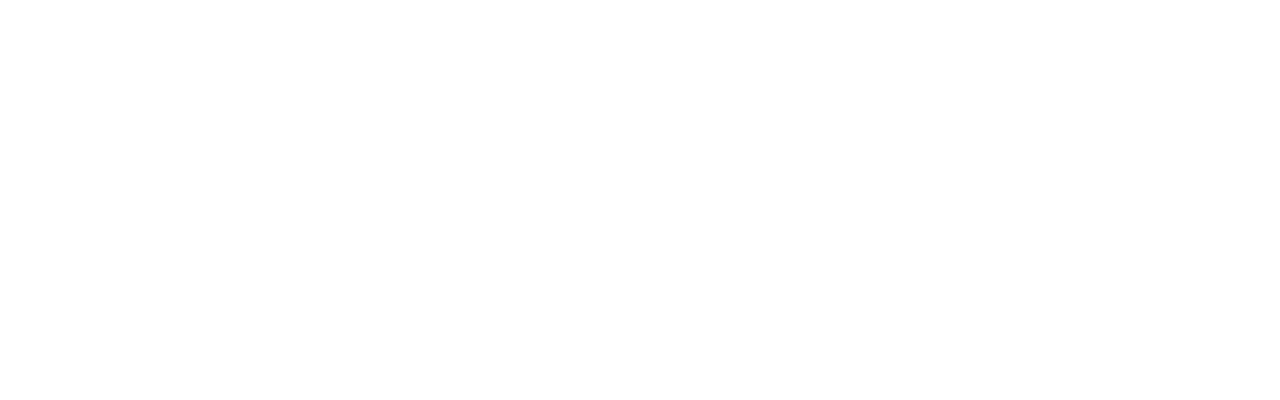
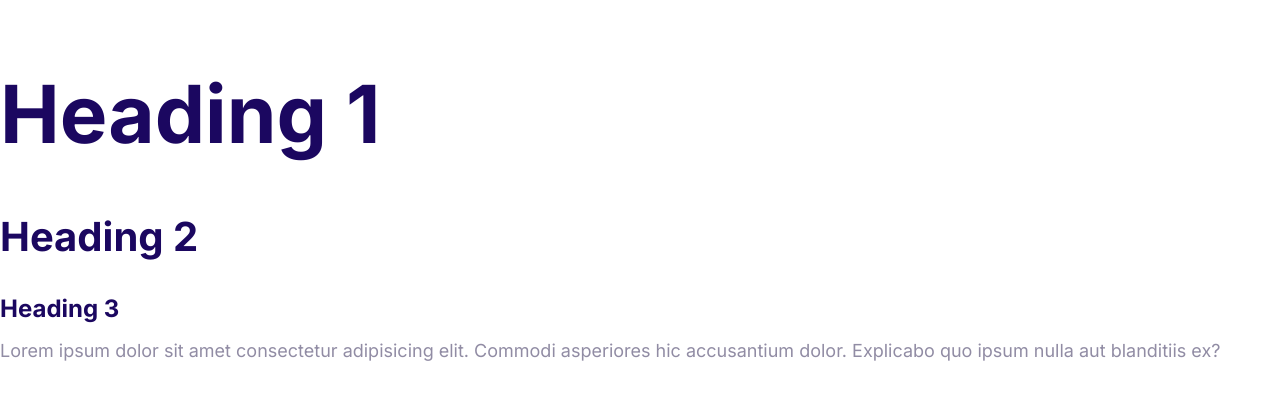
Before and after one commit to SasanTazayoni/Basic-webpage-using-html-css, a plain HTML site: page index.html in a window 1280 px wide. Drawn offline with Linux system fonts and the light colour scheme.

Commit message:
Define font styles.

```diff
--- a/CSS/styles.css
+++ b/CSS/styles.css
@@ -1,3 +1,7 @@
+html {
+  font-size: 62.5%;
+}
+
 :root {
   --color-primary: #2584ff;
   --color-secondary: #00d9ff;
@@ -5,3 +9,51 @@
   --color-headings: #1b0760;
   --color-body: #918ca4;
 }
+
+body {
+  font-family: Inter, Arial, Helvetica, sans-serif;
+  color: var(--color-body);
+  font-size: 2.4rem;
+  line-height: 1.5;
+}
+
+h1,
+h2,
+h3 {
+  color: var(--color-headings);
+  margin-bottom: 1rem;
+}
+
+h1 {
+  font-size: 7rem;
+}
+
+h2 {
+  font-size: 4rem;
+}
+
+h3 {
+  font-size: 3rem;
+}
+
+p {
+  margin-top: 0;
+}
+
+@media screen and (min-width: 1024px) {
+  body {
+    font-size: 1.8rem;
+  }
+
+  h1 {
+    font-size: 8rem;
+  }
+
+  h2 {
+    font-size: 4rem;
+  }
+
+  h3 {
+    font-size: 2.4rem;
+  }
+}
--- a/index.html
+++ b/index.html
@@ -5,8 +5,22 @@
     <meta http-equiv="X-UA-Compatible" content="IE=edge" />
     <meta name="viewport" content="width=device-width, initial-scale=1.0" />
     <title>Document</title>
+    <link rel="preconnect" href="https://fonts.gstatic.com" />
+    <link
+      href="https://fonts.googleapis.com/css2?family=Inter:wght@400;700&display=swap"
+      rel="stylesheet"
+    />
     <link rel="stylesheet" href="CSS/normalize.css" />
     <link rel="stylesheet" href="CSS/styles.css" />
   </head>
-  <body></body>
+  <body>
+    <h1>Heading 1</h1>
+    <h2>Heading 2</h2>
+    <h3>Heading 3</h3>
+    <p>
+      Lorem ipsum dolor sit amet consectetur adipisicing elit. Commodi
+      asperiores hic accusantium dolor. Explicabo quo ipsum nulla aut blanditiis
+      ex?
+    </p>
+  </body>
 </html>
```
